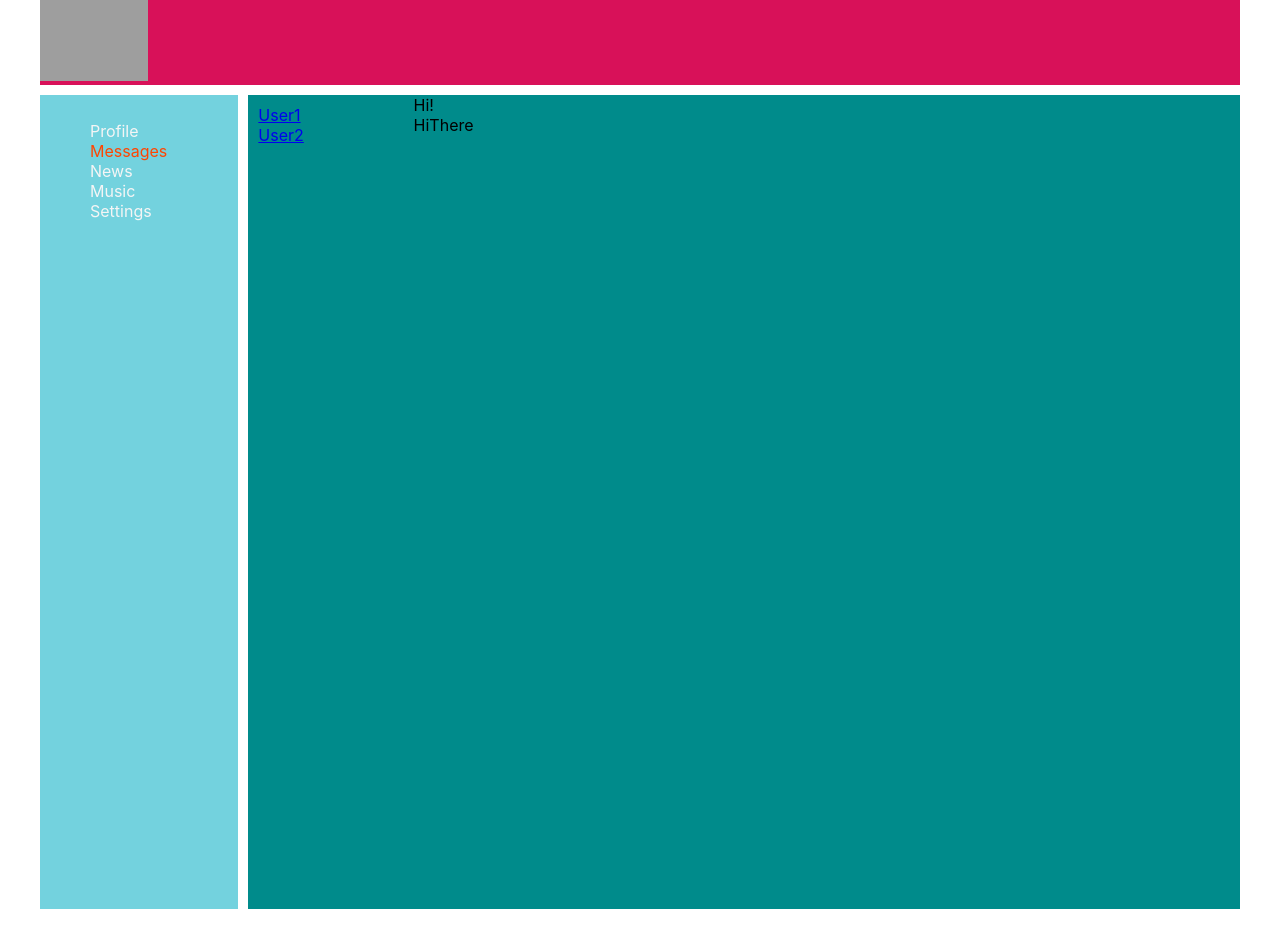
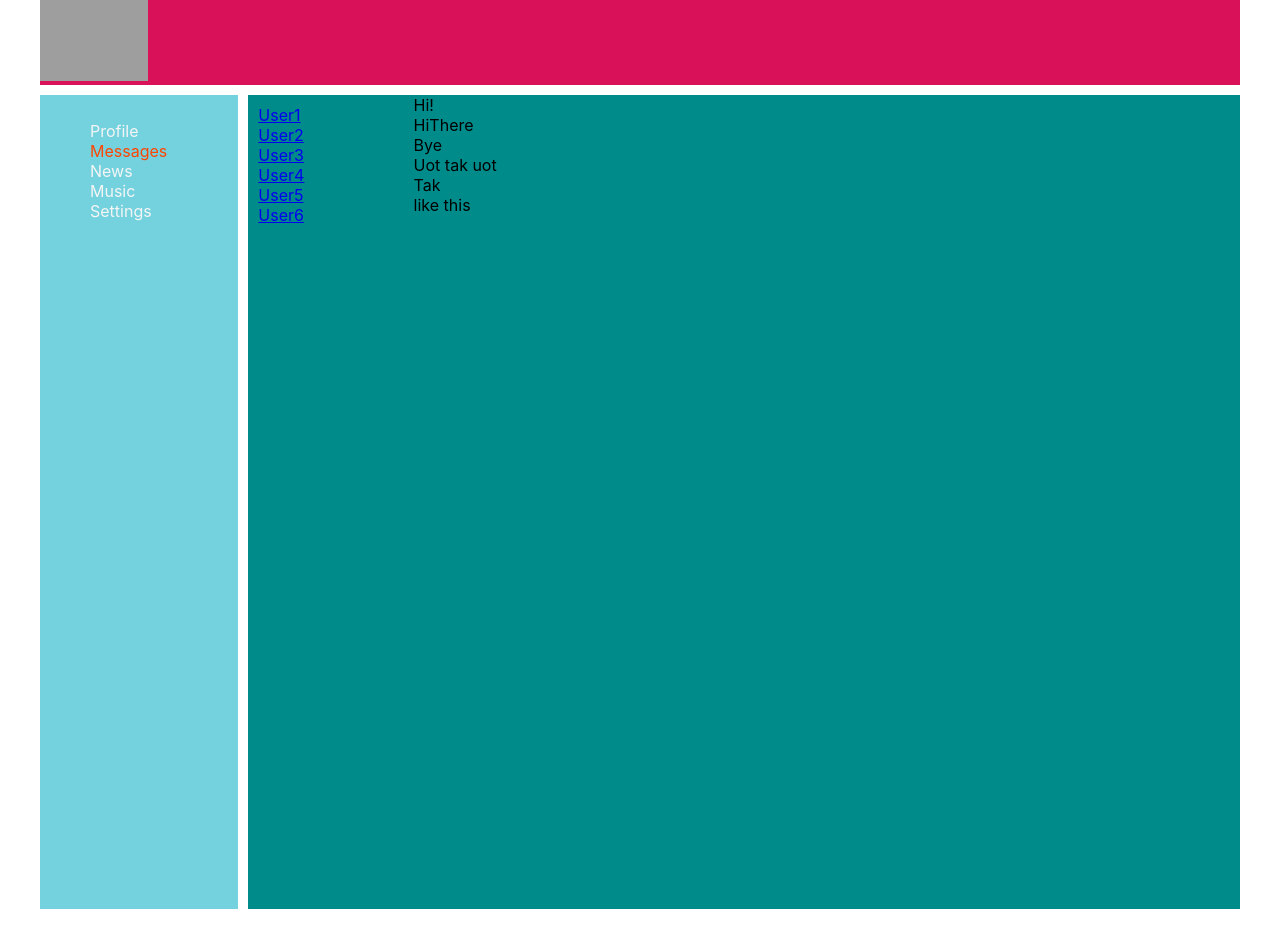
Before and after one commit to Vance051/samurai-way-main, a React (Create React App) app: page /dialogs in a window 1280 px wide. Shown: the top 948 px of the page. Built offline with nearby package versions, Linux system fonts and the light colour scheme; grey boxes are pictures that could not be loaded.

Commit message:
Lesson25: refactor DialogItemб Messageб с спользованием метода .map

```diff
--- a/src/Components/Dialogs/Dialogs.tsx
+++ b/src/Components/Dialogs/Dialogs.tsx
@@ -7,6 +7,11 @@ type DialogType = {
     id: number
 }
 type DialogsDataType = Array<DialogType>
+type MessageType = {
+    id:number
+    message:string
+}
+type MessagesDataType= MessageType[]
 let dialogsData: DialogsDataType = [
     {id: 1, name: 'User1'},
     {id: 2, name: 'User2'},
@@ -15,7 +20,8 @@ let dialogsData: DialogsDataType = [
     {id: 5, name: 'User5'},
     {id: 6, name: 'User6'},
 ]
-let messagesData = [
+
+let messagesData:MessagesDataType = [
     {id: 1, message: 'Hi!'},
     {id: 2, message: 'HiThere'},
     {id: 3, message: 'Bye'},
@@ -26,17 +32,21 @@ let messagesData = [
 
 
 const Dialogs = () => {
+ let dialogsElements = dialogsData.map(dialog=><DialogItem key={dialog.id} name={dialog.name} id={dialog.id}/>)
+let messagesElements = messagesData.map(message=><Message message={message.message}/>)
+
     return (
         <div className={styles.dialogs}>
             <div className={styles.dialogsItem}>
-                <DialogItem name={dialogsData[0].name} id={dialogsData[0].id}/>
-                <DialogItem name={dialogsData[1].name} id={dialogsData[1].id}/>
-
+               {/* <DialogItem name={dialogsData[0].name} id={dialogsData[0].id}/>
+                <DialogItem name={dialogsData[1].name} id={dialogsData[1].id}/>*/}
+                {/*{dialogsData.map(dialog=><DialogItem name={dialog.name} id={dialog.id}/>)}*/}
+                {dialogsElements}
             </div>
             <div className={styles.massages}>
-                <Message message={messagesData[0].message}/>
-                <Message message={messagesData[1].message}/>
-
+               {/* <Message message={messagesData[0].message}/>
+                <Message message={messagesData[1].message}/>*/}
+                {messagesElements}
             </div>
         </div>
     );
--- a/src/Components/Profile/MyPosts/MyPosts.tsx
+++ b/src/Components/Profile/MyPosts/MyPosts.tsx
@@ -11,8 +11,10 @@ const MyPosts = () => {
         {id: 2, message: 'HiThere', likesCount:12},
         {id: 3, message: 'Bye', likesCount:14},
     ]
+    let postsElements =postsData.map(post=><Posts message={post.message} likeCounts={post.likesCount}/>)
 
     return (
+
         <div className={styles.postsBlock}>
             <h3>My Posts</h3>
             <div>
@@ -23,7 +25,8 @@ const MyPosts = () => {
                 <button>Remove post</button>
             </div>
             <div className={styles.posts}>
-                <Posts message={postsData[0].message} likeCounts={postsData[0].likesCount}/>
+                {/*<Posts message={postsData[0].message} likeCounts={postsData[0].likesCount}/>*/}
+                {postsElements}
 
 
 
```
